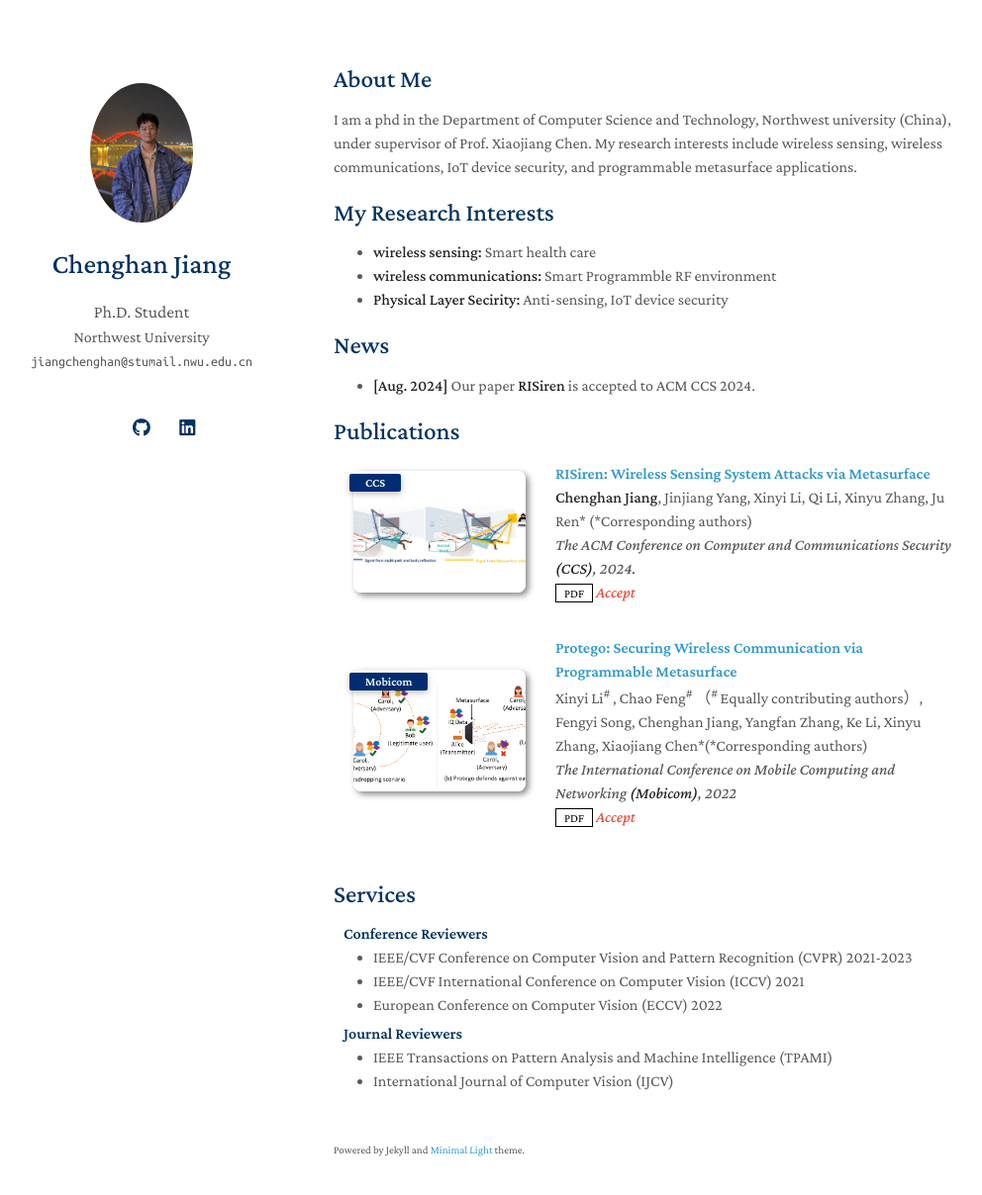
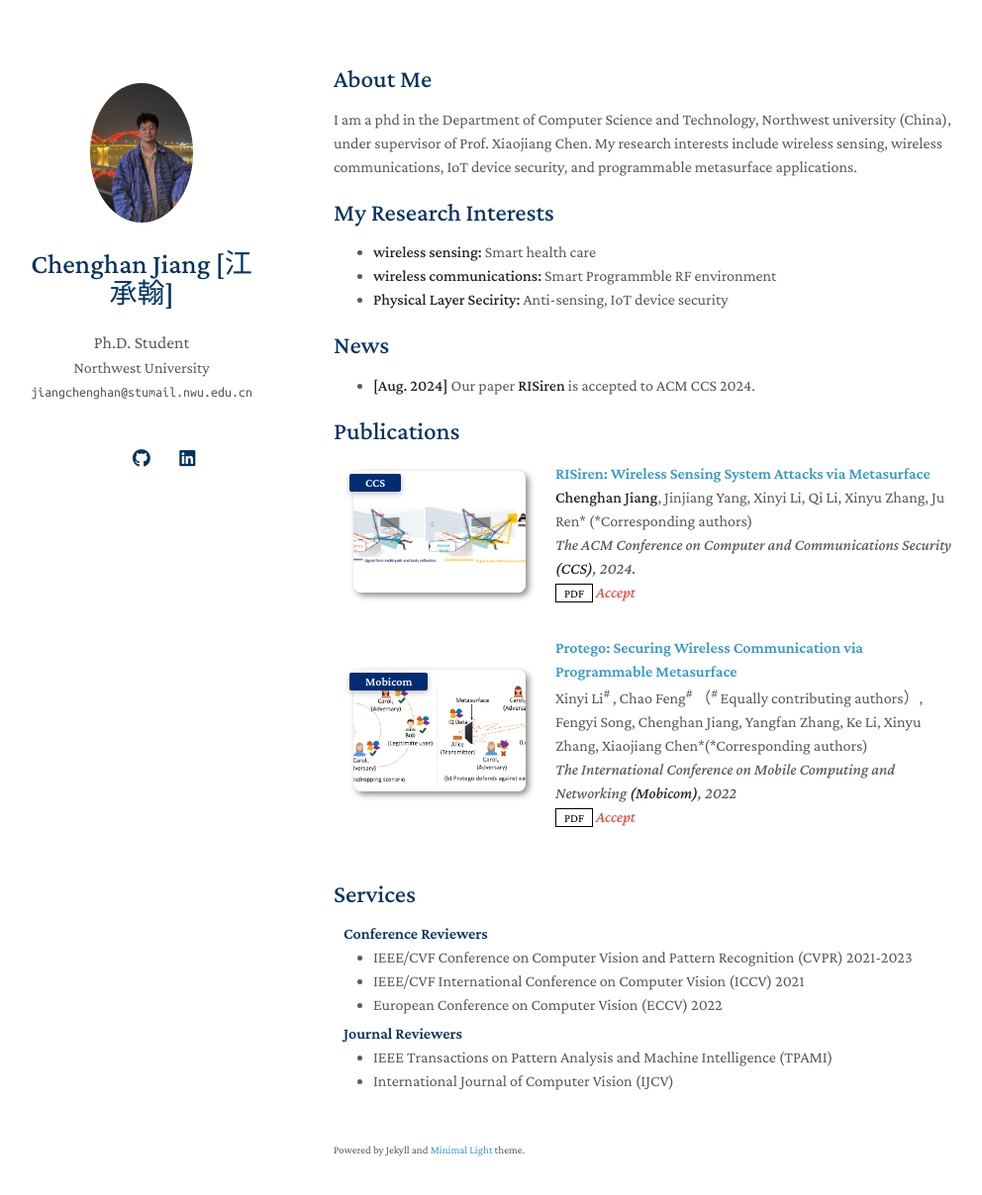
Before and after one commit to HappyChenghan/HappyChenghan.github.io, a Jekyll site: the page built from index.md, in a window 1280 px wide and 1243 px high. Shown: the top 1208 px of the window at 99% size, without its empty margins (133-1125 px from the left). Built offline with Jekyll 4.4.1, drawn with Linux system fonts in a browser that asks for light colours; a style sheet for code colours, icons or effects is not loaded; our own code applies the rules of GitHub Pages for plain Markdown files.

Commit message:
Update _config.yml

```diff
--- a/_config.yml
+++ b/_config.yml
@@ -1,5 +1,5 @@
 # Basic Information
-title: Chenghan Jiang
+title: Chenghan Jiang [江承翰]
 position: Ph.D. Student
 affiliation: Northwest University
 email: jiangchenghan@stumail.nwu.edu.cn
```
